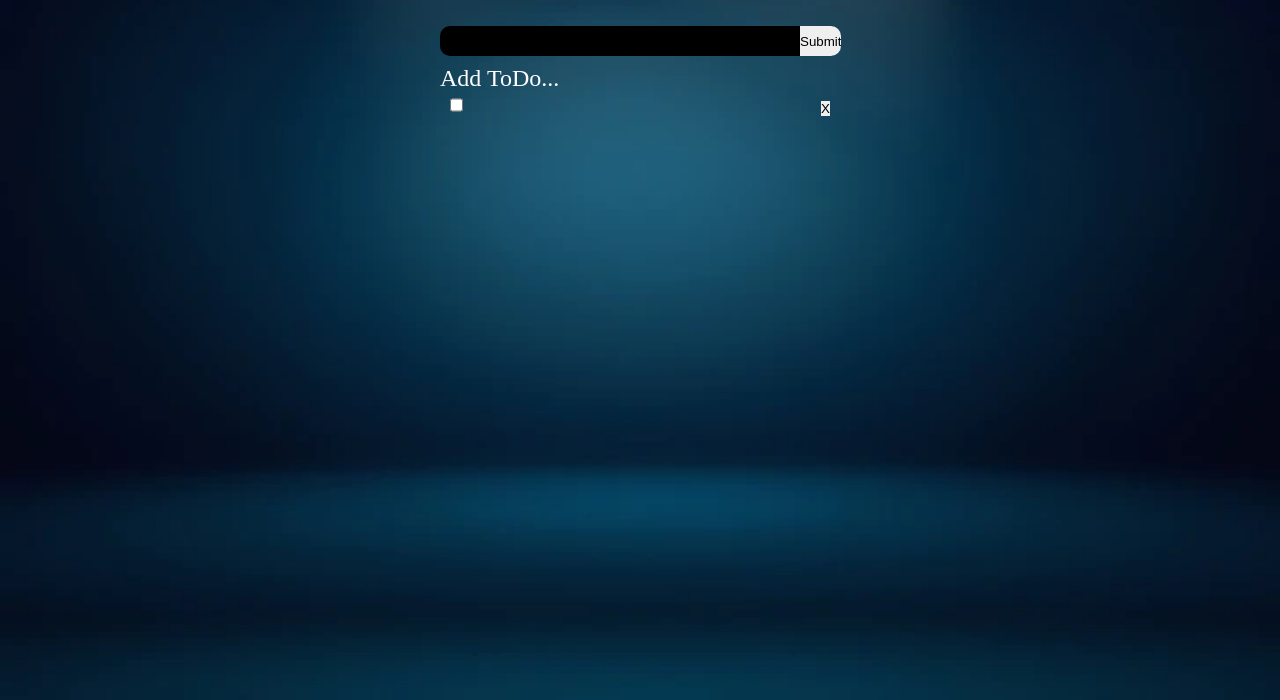
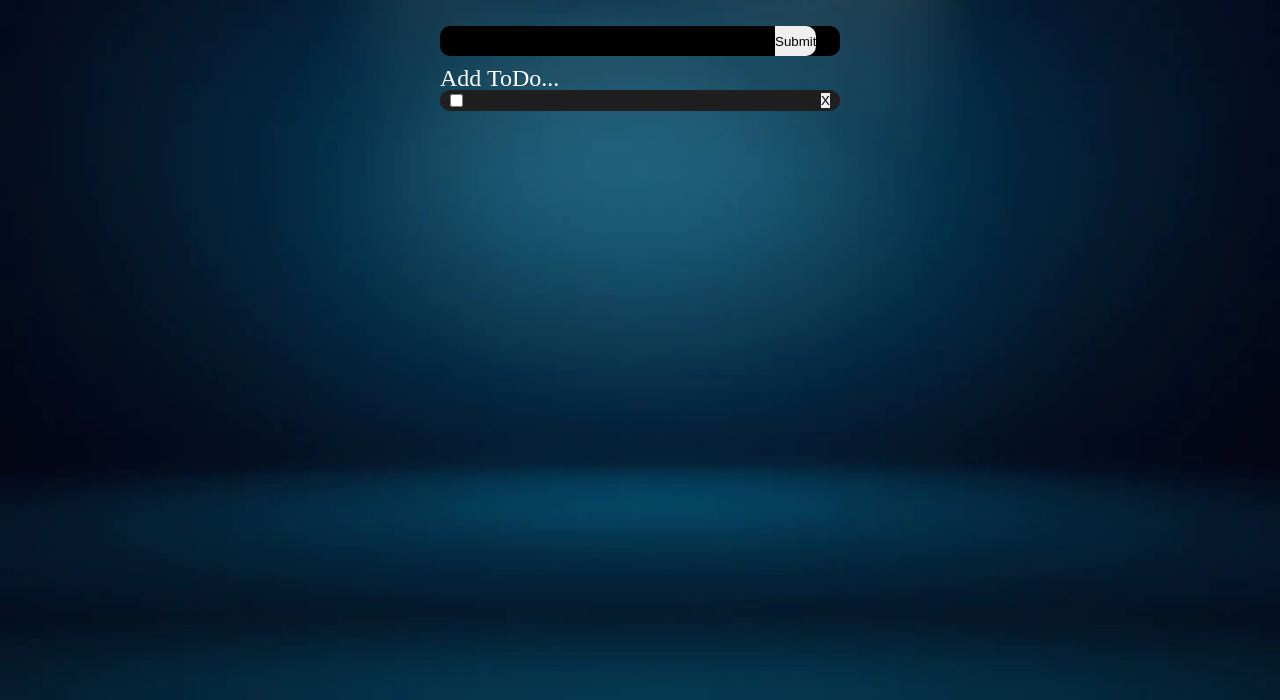
Before and after one commit to Hayk0720/ToDo, a plain HTML site: page index.html in a window 1280 px wide. Both pictures are taken after a click on the input 820 px from the left and 141 px from the top of the page. Shown: the part 100-800 px from the top of the page. Drawn offline with Linux system fonts and the light colour scheme.

Commit message:
Add files via upload

```diff
--- a/script.js
+++ b/script.js
@@ -21,7 +21,7 @@ btnSubmit.addEventListener('click',()=>{
 	`
 	<div class = "node"><input type = "checkbox" class = "check${randNum}"/>
 	<div class = "nodeText">${todoListObj.name}</div> </div>
-	<div>
+	<div class = "removeBtn">
 	<button class = "removeTodoBtn${randNum}">X</button>
 	</div>`
 	todoLi.innerHTML=todoItem;
@@ -35,7 +35,8 @@ checkDone.addEventListener('change',function(e){
 
 	if(e.target.checked){
 		console.log('TRUE');
-		checkDone.closest("li").style.textDecoration = "line-through"
+		checkDone.closest(".node").style.textDecoration = "line-through"
+
 
 	}else{
 		console.log('false')
--- a/style.css
+++ b/style.css
@@ -75,6 +75,7 @@ body {
 	min-width: 100%;
 	background-color: black;
 	color: white;
+
 }
 .input-text:focus{
 	outline:none;
@@ -82,7 +83,7 @@ body {
 }
 .input-submit {
 height: 30px;
-margin-left: -40px;
+margin-left: -65px;
 	border-radius: 0 10px 10px 0;
 	color: wh;
 }
@@ -108,6 +109,15 @@ display: flex;
 .nodeText{
 	margin-left: 5px;
 }
+.ul-list{
+	background-color: rgb(32, 31, 31);
+	border-radius: 10px;
+}
+.removeBtn{
+	display: flex;
+	align-content: center;
+
+}
 .list{
 }
 .nodeDiv{
```
